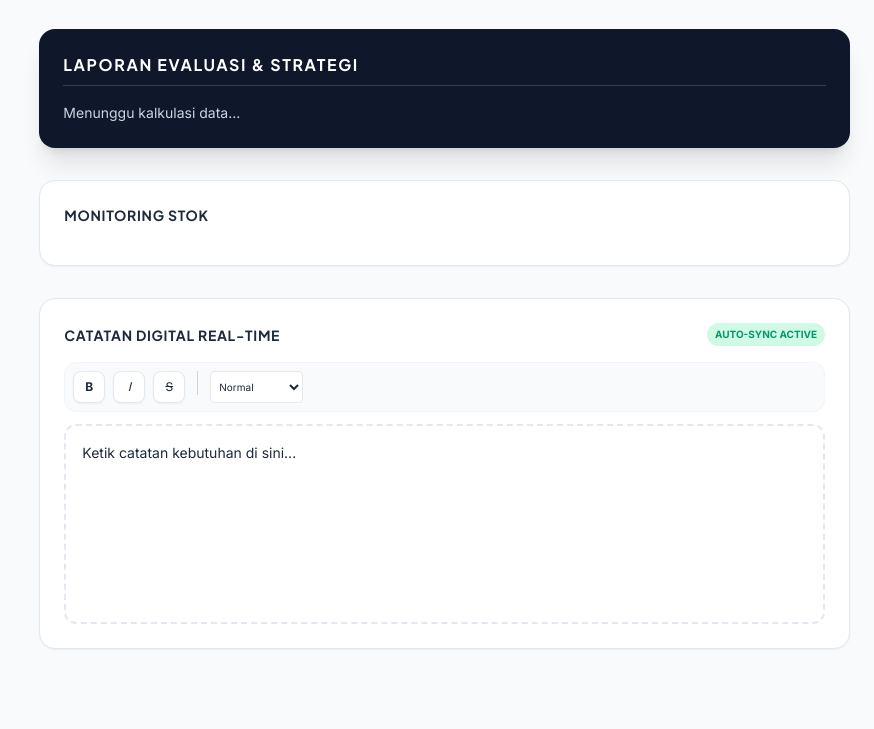
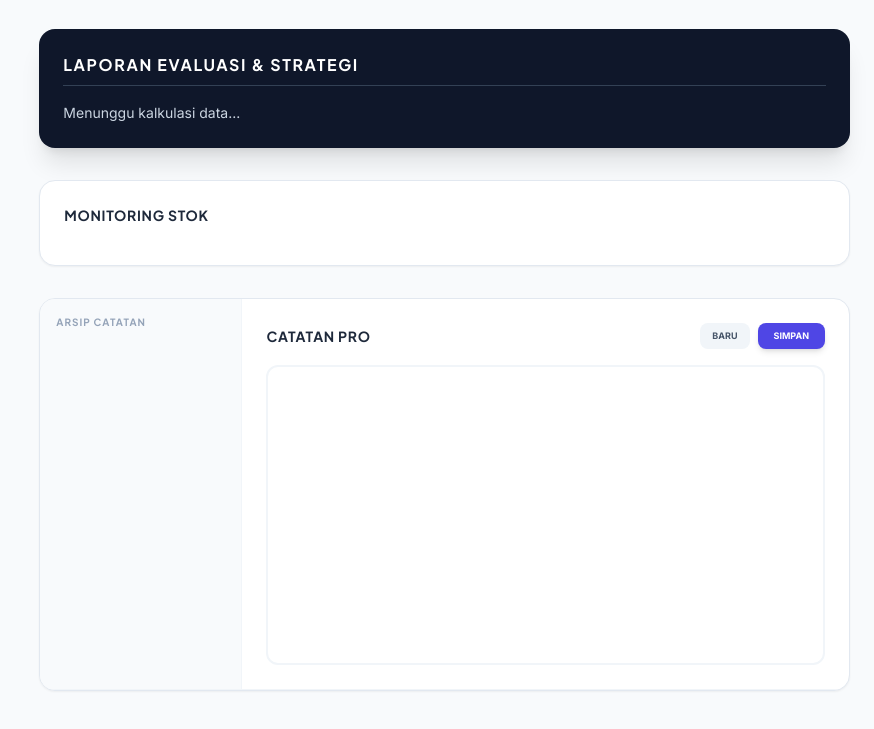
Before and after one commit to about201/business-dashboard, a plain HTML site: page index.html in a window 1280 px wide. Shown: the part 1217-1946 px from the top of the page, without its empty margins (406-1280 px from the left). Drawn offline with nearby package versions, Linux system fonts and the light colour scheme; no server answers.

Commit message:
Update index.html

```diff
--- a/index.html
+++ b/index.html
@@ -6,6 +6,7 @@
     <title>SiRisol Dashboard</title>
     <script src="https://cdn.tailwindcss.com"></script>
     <script src="https://cdn.jsdelivr.net/npm/chart.js"></script>
+    <script src="https://unpkg.com/lucide@latest"></script>
     <link href="https://fonts.googleapis.com/css2?family=Inter:wght@400;500;600;700&family=Plus+Jakarta+Sans:wght@600;700&display=swap" rel="stylesheet">
     <link rel="stylesheet" href="style.css">
 </head>
@@ -132,27 +133,38 @@
                     <div id="stockDashboard" class="grid grid-cols-2 md:grid-cols-4 gap-3"></div>
                 </div>
 
-                <div class="bg-white p-6 rounded-2xl border border-slate-200 shadow-sm mt-8">
-                    <div class="flex justify-between items-center mb-4">
-                        <h2 class="text-sm font-bold uppercase tracking-wider">Catatan Digital Real-time</h2>
-                        <span class="text-[10px] bg-emerald-100 text-emerald-600 px-2 py-1 rounded-full font-bold uppercase">Auto-Sync Active</span>
-                    </div>
+                <div class="bg-white rounded-2xl border border-slate-200 shadow-sm mt-8 overflow-hidden">
+                    <div class="flex flex-col md:flex-row border-b border-slate-100">
 
-                    <div class="flex flex-wrap gap-2 mb-3 p-2 bg-slate-50 rounded-xl border border-slate-100">
-                        <button onclick="execCmd('bold')" class="tool-btn font-bold">B</button>
-                        <button onclick="execCmd('italic')" class="tool-btn italic">I</button>
-                        <button onclick="execCmd('strikeThrough')" class="tool-btn line-through">S</button>
-                        <div class="h-6 w-[1px] bg-slate-300 mx-1"></div>
-                        <select onchange="execCmd('fontSize', this.value)" class="text-[10px] bg-white border rounded px-1 outline-none">
-                            <option value="1">Kecil</option>
-                            <option value="3" selected>Normal</option>
-                            <option value="5">Besar</option>
-                            <option value="7">Sangat Besar</option>
-                        </select>
-                    </div>
+                        <div id="sidebarArsip" class="hidden md:block w-full md:w-1/4 bg-slate-50 border-b md:border-b-0 md:border-r border-slate-100 p-4 transition-all duration-300">
+                            <div class="flex justify-between items-center mb-4">
+                                <h3 class="text-[10px] font-black uppercase text-slate-400 tracking-widest">Arsip Catatan</h3>
+                                <button onclick="toggleArsip()" class="md:hidden text-slate-400">
+                                    <i data-lucide="x" style="width: 16px; height: 16px;"></i>
+                                </button>
+                            </div>
+                            <div id="archiveList" class="space-y-2 overflow-y-auto max-h-[250px] md:max-h-[400px] custom-scrollbar text-xs">
+                                </div>
+                        </div>
 
-                    <div id="digitalNote" contenteditable="true" class="min-h-[200px] p-4 border-2 border-dashed border-slate-200 rounded-xl focus:outline-none focus:border-indigo-400 text-sm leading-relaxed transition-all overflow-y-auto">
-                        Ketik catatan kebutuhan di sini...
+                        <div class="flex-1 p-4 md:p-6">
+                            <div class="flex justify-between items-center mb-4 gap-2">
+                                <div class="flex items-center gap-3">
+                                    <button onclick="toggleArsip()" class="md:hidden p-2 bg-indigo-50 text-indigo-600 rounded-lg">
+                                        <i data-lucide="folder-open" style="width: 18px; height: 18px;"></i>
+                                    </button>
+                                    <div>
+                                        <h2 class="text-sm font-bold uppercase tracking-wider">Catatan Pro</h2>
+                                    </div>
+                                </div>
+                                <div class="flex gap-2">
+                                    <button id="btnNewNote" class="px-3 py-1.5 bg-slate-100 text-slate-600 rounded-lg text-[9px] font-bold hover:bg-slate-200 uppercase">Baru</button>
+                                    <button id="btnSaveNote" class="px-4 py-1.5 bg-indigo-600 text-white rounded-lg text-[9px] font-bold hover:bg-indigo-700 shadow-md uppercase">Simpan</button>
+                                </div>
+                            </div>
+
+                            <div id="digitalNote" contenteditable="true" class="min-h-[300px] p-4 border-2 border-slate-100 rounded-xl focus:outline-none focus:border-indigo-400 text-sm leading-relaxed transition-all bg-white overflow-y-auto"></div>
+                        </div>
                     </div>
                 </div>
             </section>
```
